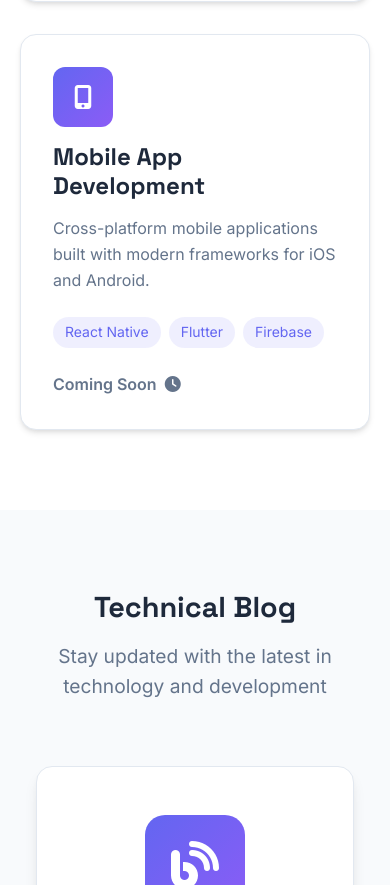
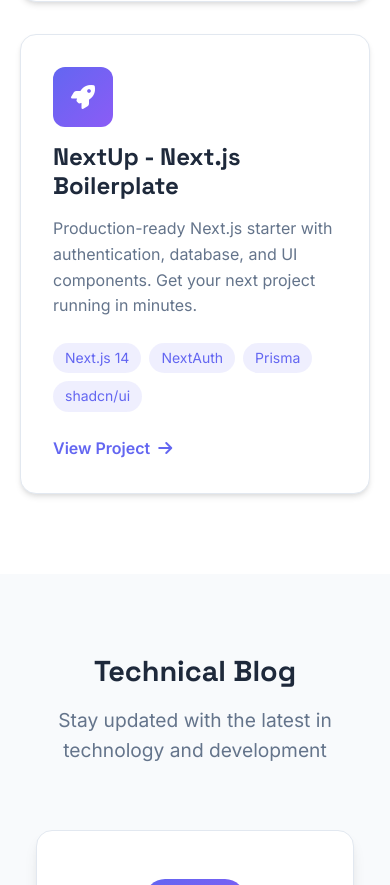
Before and after one commit to riturajratan/Maddyzone, a website: page index.html in a window 390 px wide. Shown: the part 2316-3201 px from the top of the page. Drawn offline with Linux system fonts and the light colour scheme.

Commit message:
Add NextUp project to featured projects section
- Replace Mobile App Development placeholder with NextUp
- Add link to https://next-up.maddyzone.com/
- Include Next.js 14, NextAuth, Prisma, and shadcn/ui tech stack

```diff
--- a/index.html
+++ b/index.html
@@ -190,17 +190,18 @@
 
                 <div class="project-card" data-aos="fade-up" data-aos-delay="300">
                     <div class="project-icon">
-                        <i class="fas fa-mobile-alt"></i>
+                        <i class="fas fa-rocket"></i>
                     </div>
-                    <h3>Mobile App Development</h3>
-                    <p>Cross-platform mobile applications built with modern frameworks for iOS and Android.</p>
+                    <h3>NextUp - Next.js Boilerplate</h3>
+                    <p>Production-ready Next.js starter with authentication, database, and UI components. Get your next project running in minutes.</p>
                     <div class="project-tech">
-                        <span class="tech-tag">React Native</span>
-                        <span class="tech-tag">Flutter</span>
-                        <span class="tech-tag">Firebase</span>
+                        <span class="tech-tag">Next.js 14</span>
+                        <span class="tech-tag">NextAuth</span>
+                        <span class="tech-tag">Prisma</span>
+                        <span class="tech-tag">shadcn/ui</span>
                     </div>
-                    <a href="#" class="project-link coming-soon">
-                        Coming Soon <i class="fas fa-clock"></i>
+                    <a href="https://next-up.maddyzone.com/" target="_blank" class="project-link">
+                        View Project <i class="fas fa-arrow-right"></i>
                     </a>
                 </div>
             </div>
```
